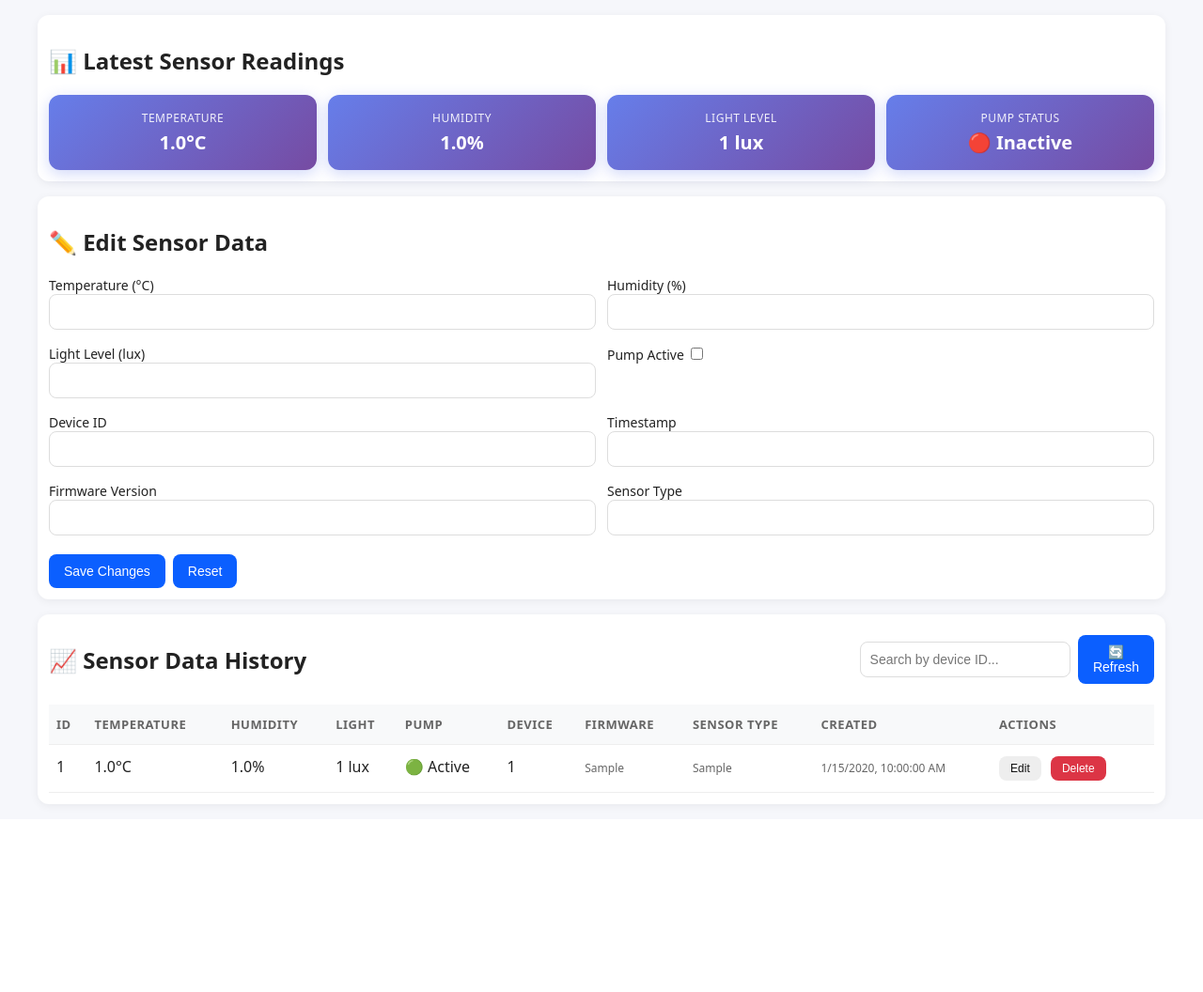
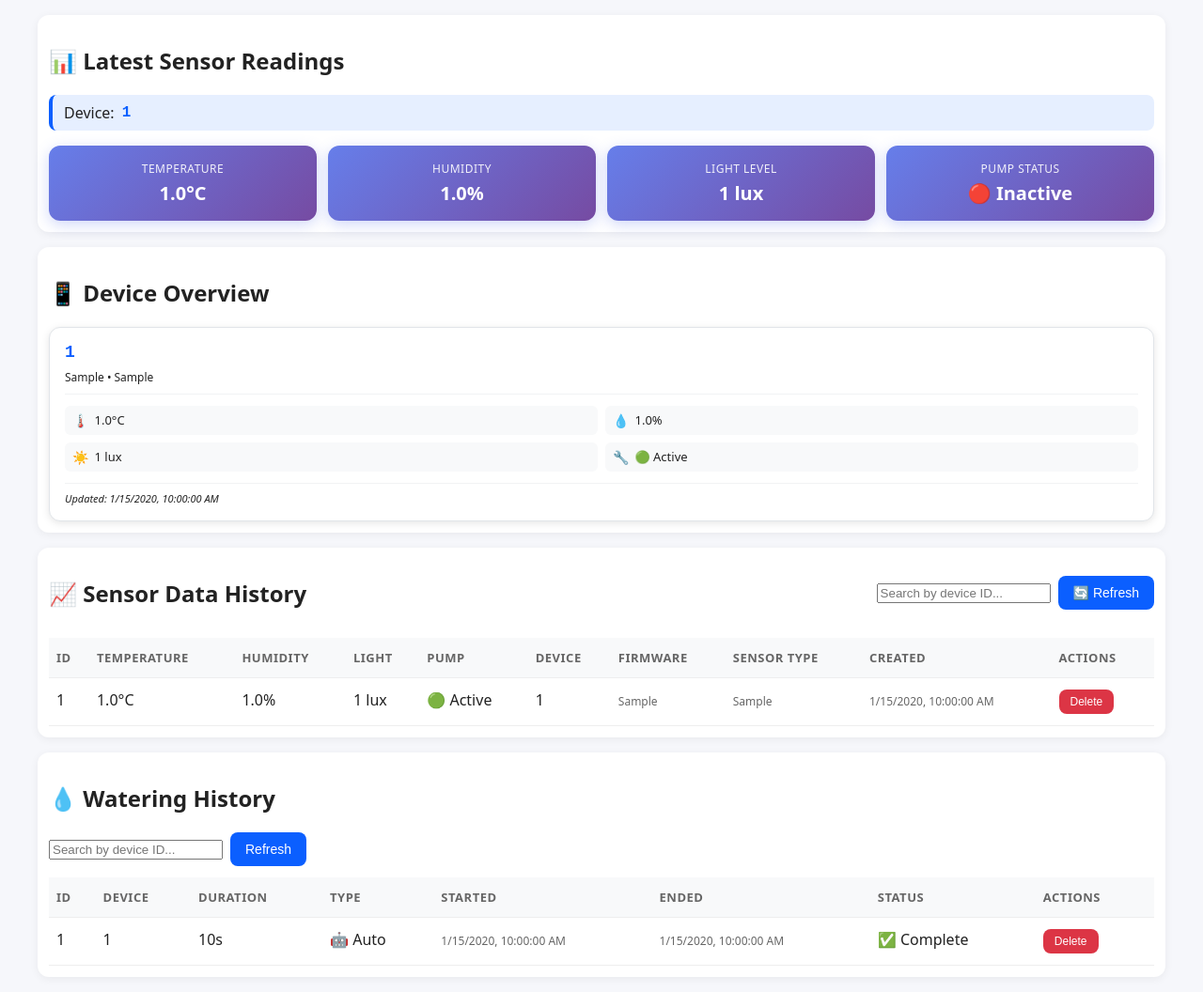
Before and after one commit to Murph-Dev/SimplePiBackend, a FastAPI app: page / in a window 1280 px wide. Shown: the part 93-1149 px from the top of the page at 94% size. Before the commit the page ends 954 px from the top, so only its background shows below. Run offline with FastAPI, Linux system fonts and the light colour scheme; tables that the repository leaves empty hold one stand-in row (values such as "Sample post").

Commit message:
Updated web dashboard

```diff
--- a/app/main.py
+++ b/app/main.py
@@ -4,7 +4,7 @@ from fastapi.staticfiles import StaticFiles
 from fastapi.templating import Jinja2Templates
 from typing import List, Optional
 from sqlmodel import select
-from .models import SensorData, SensorDataCreate, SensorDataUpdate, ArduinoSensorData, WateringData, WateringDataUpdate
+from .models import SensorData, SensorDataCreate, SensorDataUpdate, ArduinoSensorData, WateringData, WateringDataUpdate, WateringHistory, WateringHistoryCreate, WateringHistoryUpdate
 from .db import init_db, get_session
 from datetime import datetime
 import os
@@ -120,6 +120,10 @@ def update_watering_data(payload: WateringDataUpdate, session: Session = Depends
         session.commit()
         session.refresh(watering_data)
 
+    # Check if pump status is changing
+    old_pump_active = watering_data.pump_active
+    new_pump_active = payload.pump_active
+
     # Update fields
     data = payload.dict(exclude_unset=True)
     for k, v in data.items():
@@ -129,7 +133,83 @@ def update_watering_data(payload: WateringDataUpdate, session: Session = Depends
     # Update the timestamp
     watering_data.timestamp = datetime.utcnow().timestamp()
 
+    # Create history records when watering starts or ends
+    if old_pump_active != new_pump_active and new_pump_active is not None:
+        current_time = datetime.utcnow()
+
+        if new_pump_active and not old_pump_active:
+            # Watering started - create new history record
+            history = WateringHistory(
+                device_id=device_id,
+                watering_duration=watering_data.watering_duration,
+                auto_watering=watering_data.auto_watering,
+                watering_started=current_time,
+                watering_ended=None
+            )
+            session.add(history)
+        elif not new_pump_active and old_pump_active:
+            # Watering ended - update the most recent incomplete history record
+            latest_history = session.exec(
+                select(WateringHistory)
+                .where(WateringHistory.device_id == device_id)
+                .where(WateringHistory.watering_ended.is_(None))
+                .order_by(WateringHistory.watering_started.desc())
+            ).first()
+
+            if latest_history:
+                latest_history.watering_ended = current_time
+                session.add(latest_history)
+
     session.add(watering_data)
     session.commit()
     session.refresh(watering_data)
     return watering_data
+
+# ------------------ Watering History API ------------------
+@app.get("/api/v1/watering-history", response_model=List[WateringHistory])
+def list_watering_history(device_id: Optional[str] = None, session: Session = Depends(session_dep)):
+    statement = select(WateringHistory)
+    if device_id:
+        statement = statement.where(WateringHistory.device_id == device_id)
+    statement = statement.order_by(WateringHistory.watering_started.desc())
+    history = session.exec(statement).all()
+    return history
+
+@app.get("/api/v1/watering-history/{history_id}", response_model=WateringHistory)
+def get_watering_history(history_id: int, session: Session = Depends(session_dep)):
+    history = session.get(WateringHistory, history_id)
+    if not history:
+        raise HTTPException(status_code=404, detail="Watering history not found")
+    return history
+
+@app.post("/api/v1/watering-history", response_model=WateringHistory, status_code=201)
+def create_watering_history(history_data: WateringHistoryCreate, session: Session = Depends(session_dep)):
+    history = WateringHistory(**history_data.dict())
+    session.add(history)
+    session.commit()
+    session.refresh(history)
+    return history
+
+@app.put("/api/v1/watering-history/{history_id}", response_model=WateringHistory)
+def update_watering_history(history_id: int, payload: WateringHistoryUpdate, session: Session = Depends(session_dep)):
+    history = session.get(WateringHistory, history_id)
+    if not history:
+        raise HTTPException(status_code=404, detail="Watering history not found")
+
+    data = payload.dict(exclude_unset=True)
+    for k, v in data.items():
+        setattr(history, k, v)
+
+    session.add(history)
+    session.commit()
+    session.refresh(history)
+    return history
+
+@app.delete("/api/v1/watering-history/{history_id}", status_code=204)
+def delete_watering_history(history_id: int, session: Session = Depends(session_dep)):
+    history = session.get(WateringHistory, history_id)
+    if not history:
+        raise HTTPException(status_code=404, detail="Watering history not found")
+    session.delete(history)
+    session.commit()
+    return
--- a/app/static/app.js
+++ b/app/static/app.js
@@ -8,6 +8,11 @@ const api = {
   async delSensor(id){ const r = await fetch('/api/v1/sensor-data/'+id,{method:'DELETE'}); if(!r.ok) throw new Error('Delete failed'); return true; },
   async getWatering(deviceId = 'autogrow_esp32'){ const r = await fetch('/api/v1/watering/' + deviceId); if(!r.ok) throw new Error('Get watering failed'); return r.json(); },
   async updateWatering(data){ const r = await fetch('/api/v1/watering',{method:'PUT',headers:{'Content-Type':'application/json'},body:JSON.stringify(data)}); if(!r.ok) throw new Error('Update watering failed'); return r.json(); },
+  async listWateringHistory(deviceId){ const r = await fetch('/api/v1/watering-history' + (deviceId?`?device_id=${encodeURIComponent(deviceId)}`:'')); return r.json(); },
+  async getWateringHistory(id){ const r = await fetch('/api/v1/watering-history/'+id); if(!r.ok) throw new Error('Not found'); return r.json(); },
+  async createWateringHistory(data){ const r = await fetch('/api/v1/watering-history',{method:'POST',headers:{'Content-Type':'application/json'},body:JSON.stringify(data)}); if(!r.ok) throw new Error('Create failed'); return r.json(); },
+  async updateWateringHistory(id,data){ const r = await fetch('/api/v1/watering-history/'+id,{method:'PUT',headers:{'Content-Type':'application/json'},body:JSON.stringify(data)}); if(!r.ok) throw new Error('Update failed'); return r.json(); },
+  async delWateringHistory(id){ const r = await fetch('/api/v1/watering-history/'+id,{method:'DELETE'}); if(!r.ok) throw new Error('Delete failed'); return true; },
 };
 
 async function refreshHealth(){
@@ -39,6 +44,24 @@ function formatPumpStatus(pump, wateringData){
   return isActive ? '🟢 Active' : '🔴 Inactive';
 }
 
+function formatWateringDuration(seconds){
+  if (seconds < 60) {
+    return `${seconds}s`;
+  } else {
+    const minutes = Math.floor(seconds / 60);
+    const remainingSeconds = seconds % 60;
+    return remainingSeconds > 0 ? `${minutes}m ${remainingSeconds}s` : `${minutes}m`;
+  }
+}
+
+function formatWateringType(autoWatering){
+  return autoWatering ? '🤖 Auto' : '👤 Manual';
+}
+
+function formatWateringStatus(wateringEnded){
+  return wateringEnded ? '✅ Complete' : '🔄 In Progress';
+}
+
 
 async function updateLatestReadings(sensors){
   if(sensors.length === 0) return;
@@ -47,6 +70,7 @@ async function updateLatestReadings(sensors){
   $('#latest-temp').textContent = formatTemperature(latest.temperature);
   $('#latest-humidity').textContent = formatHumidity(latest.humidity);
   $('#latest-lux').textContent = formatLux(latest.lux);
+  $('#latest-device').textContent = latest.device_id || 'Unknown';
 
   // Fetch watering data and update pump status
   try {
@@ -75,8 +99,25 @@ function rowHtml(sensor){
     <td><span class="muted">${sensorType}</span></td>
     <td><span class="muted">${created}</span></td>
     <td class="actions-col">
-      <button data-edit="${sensor.id}">Edit</button>
       <button class="danger" data-del="${sensor.id}">Delete</button>
+    </td>
+  </tr>`;
+}
+
+function wateringRowHtml(watering){
+  const started = formatDateTime(watering.watering_started);
+  const ended = watering.watering_ended ? formatDateTime(watering.watering_ended) : '--';
+  const deviceId = watering.device_id || 'Unknown';
+  return `<tr>
+    <td>${watering.id}</td>
+    <td>${deviceId}</td>
+    <td>${formatWateringDuration(watering.watering_duration)}</td>
+    <td>${formatWateringType(watering.auto_watering)}</td>
+    <td><span class="muted">${started}</span></td>
+    <td><span class="muted">${ended}</span></td>
+    <td>${formatWateringStatus(watering.watering_ended)}</td>
+    <td class="actions-col">
+      <button class="danger" data-del-watering="${watering.id}">Delete</button>
     </td>
   </tr>`;
 }
@@ -92,97 +133,109 @@ async function loadTable(q){
   }
 }
 
-function formData(){
-  const tempRaw = $('#sensor-temp').value;
-  const humidityRaw = $('#sensor-humidity').value;
-  const luxRaw = $('#sensor-lux').value;
-  const pump = $('#sensor-pump').checked;
-  const device = $('#sensor-device').value.trim() || null;
-  const timestampRaw = $('#sensor-timestamp').value;
-  const firmware = $('#sensor-firmware').value.trim() || null;
-  const sensorType = $('#sensor-type').value.trim() || null;
-
-  const temperature = tempRaw === '' ? null : Number(tempRaw);
-  const humidity = humidityRaw === '' ? null : Number(humidityRaw);
-  const lux = luxRaw === '' ? null : Number(luxRaw);
-  const timestamp = timestampRaw === '' ? null : Number(timestampRaw);
-
-  return { temperature, humidity, lux, pump_active: pump, device_id: device, timestamp, firmware_version: firmware, sensor_type: sensorType };
+async function loadWateringTable(deviceId){
+  try {
+    const wateringHistory = await api.listWateringHistory(deviceId);
+    $('#watering-table tbody').innerHTML = wateringHistory.map(wateringRowHtml).join('');
+  } catch (error) {
+    console.error('Failed to load watering history:', error);
+    $('#watering-table tbody').innerHTML = '<tr><td colspan="8" class="error">Failed to load data</td></tr>';
+  }
 }
 
-function resetForm(){
-  $('#sensor-id').value = '';
-  $('#sensor-temp').value = '';
-  $('#sensor-humidity').value = '';
-  $('#sensor-lux').value = '';
-  $('#sensor-pump').checked = false;
-  $('#sensor-device').value = '';
-  $('#sensor-timestamp').value = '';
-  $('#sensor-firmware').value = '';
-  $('#sensor-type').value = '';
+function getUniqueDevices(sensors){
+  const deviceMap = new Map();
+
+  sensors.forEach(sensor => {
+    const deviceId = sensor.device_id || 'Unknown';
+    if (!deviceMap.has(deviceId) || new Date(sensor.created_at) > new Date(deviceMap.get(deviceId).created_at)) {
+      deviceMap.set(deviceId, sensor);
+    }
+  });
+
+  return Array.from(deviceMap.values()).sort((a, b) => new Date(b.created_at) - new Date(a.created_at));
 }
 
-function populateForm(sensor){
-  $('#sensor-id').value = sensor.id;
-  $('#sensor-temp').value = sensor.temperature;
-  $('#sensor-humidity').value = sensor.humidity;
-  $('#sensor-lux').value = sensor.lux;
-  $('#sensor-pump').checked = sensor.pump_active;
-  $('#sensor-device').value = sensor.device_id || '';
-  $('#sensor-timestamp').value = sensor.timestamp || '';
-  $('#sensor-firmware').value = sensor.firmware_version || '';
-  $('#sensor-type').value = sensor.sensor_type || '';
+function deviceCardHtml(device){
+  const deviceId = device.device_id || 'Unknown';
+  const firmware = device.firmware_version || 'N/A';
+  const sensorType = device.sensor_type || 'N/A';
+  const lastUpdate = formatDateTime(device.created_at);
+
+  return `
+    <div class="device-card">
+      <div class="device-header">
+        <h3 class="device-name">${deviceId}</h3>
+        <span class="device-meta">${firmware} • ${sensorType}</span>
+      </div>
+      <div class="device-readings">
+        <div class="device-reading">
+          <span class="device-reading-label">🌡️</span>
+          <span class="device-reading-value">${formatTemperature(device.temperature)}</span>
+        </div>
+        <div class="device-reading">
+          <span class="device-reading-label">💧</span>
+          <span class="device-reading-value">${formatHumidity(device.humidity)}</span>
+        </div>
+        <div class="device-reading">
+          <span class="device-reading-label">☀️</span>
+          <span class="device-reading-value">${formatLux(device.lux)}</span>
+        </div>
+        <div class="device-reading">
+          <span class="device-reading-label">🔧</span>
+          <span class="device-reading-value">${formatPumpStatus(device.pump_active)}</span>
+        </div>
+      </div>
+      <div class="device-footer">
+        <span class="device-updated">Updated: ${lastUpdate}</span>
+      </div>
+    </div>
+  `;
 }
 
+async function loadDeviceOverview(){
+  try {
+    const sensors = await api.listSensors();
+    const uniqueDevices = getUniqueDevices(sensors);
+
+    if (uniqueDevices.length === 0) {
+      $('#device-overview').innerHTML = '<div class="no-data">No device data available</div>';
+      return;
+    }
+
+    $('#device-overview').innerHTML = uniqueDevices.map(deviceCardHtml).join('');
+  } catch (error) {
+    console.error('Failed to load device overview:', error);
+    $('#device-overview').innerHTML = '<div class="error">Failed to load device data</div>';
+  }
+}
+
+
 document.addEventListener('click', async (e) => {
-  const editId = e.target.getAttribute('data-edit');
   const delId = e.target.getAttribute('data-del');
+  const delWateringId = e.target.getAttribute('data-del-watering');
 
-  if(editId){
-    try {
-      const sensor = await api.getSensor(editId);
-      populateForm(sensor);
-    } catch (error) {
-      alert('Failed to load sensor data');
-    }
-  }else if(delId){
+  if(delId){
     if(confirm('Delete sensor reading #' + delId + '?')){
       try {
         await api.delSensor(delId);
         await loadTable($('#search').value.trim());
-        resetForm();
       } catch (error) {
         alert('Failed to delete sensor data');
+      }
+    }
+  }else if(delWateringId){
+    if(confirm('Delete watering record #' + delWateringId + '?')){
+      try {
+        await api.delWateringHistory(delWateringId);
+        await loadWateringTable($('#watering-search').value.trim());
+      } catch (error) {
+        alert('Failed to delete watering history');
       }
     }
   }
 });
 
-$('#sensor-form').addEventListener('submit', async (e) => {
-  e.preventDefault();
-  const id = $('#sensor-id').value;
-  const payload = formData();
-
-  // Validate required fields
-  if(payload.temperature === null || payload.humidity === null || payload.lux === null){
-    alert('Temperature, humidity, and light level are required');
-    return;
-  }
-
-  try {
-    if(id){
-      await api.updateSensor(id, payload);
-    }else{
-      await api.createSensor(payload);
-    }
-    await loadTable($('#search').value.trim());
-    resetForm();
-  } catch (error) {
-    alert('Failed to save sensor data');
-  }
-});
-
-$('#reset-btn').addEventListener('click', resetForm);
 
 $('#search').addEventListener('input', async (e) => {
   await loadTable(e.target.value.trim());
@@ -192,9 +245,18 @@ $('#refresh-btn').addEventListener('click', async () => {
   await loadTable($('#search').value.trim());
 });
 
+$('#watering-search').addEventListener('input', (e) => {
+  loadWateringTable(e.target.value.trim());
+});
+
+$('#watering-refresh-btn').addEventListener('click', async () => {
+  await loadWateringTable($('#watering-search').value.trim());
+});
+
 // Auto-refresh sensor data every 30 seconds
 setInterval(async () => {
   await loadTable($('#search').value.trim());
+  await loadDeviceOverview();
 }, 30000);
 
 // Auto-refresh pump status (including watering data) every 5 seconds (more frequent for real-time updates)
@@ -215,4 +277,6 @@ setInterval(async () => {
 (async function init(){
   await refreshHealth();
   await loadTable();
+  await loadDeviceOverview();
+  await loadWateringTable();
 })();
--- a/app/static/styles.css
+++ b/app/static/styles.css
@@ -75,46 +75,111 @@ main {
   font-weight: 600;
 }
 
-/* Form styles */
-.form-row {
+/* Device info styles */
+.device-info {
+  display: flex;
+  align-items: center;
+  gap: 8px;
+  margin-bottom: 16px;
+  padding: 8px 12px;
+  background: rgba(11, 95, 255, 0.1);
+  border-radius: 8px;
+  border-left: 4px solid var(--primary);
+}
+
+.device-label {
+  font-weight: 500;
+  color: var(--text-secondary);
+}
+
+.device-name {
+  font-weight: 600;
+  color: var(--primary);
+  font-family: 'Courier New', monospace;
+}
+
+/* Device overview styles */
+.device-overview {
+  display: grid;
+  grid-template-columns: repeat(auto-fit, minmax(300px, 1fr));
+  gap: 16px;
+  margin-top: 16px;
+}
+
+.device-card {
+  background: white;
+  border: 1px solid #e1e5e9;
+  border-radius: 12px;
+  padding: 16px;
+  box-shadow: 0 2px 8px rgba(0, 0, 0, 0.1);
+  transition: all 0.2s ease;
+}
+
+.device-card:hover {
+  transform: translateY(-2px);
+  box-shadow: 0 4px 16px rgba(0, 0, 0, 0.15);
+}
+
+.device-header {
+  margin-bottom: 12px;
+  border-bottom: 1px solid #f1f3f4;
+  padding-bottom: 8px;
+}
+
+.device-header .device-name {
+  font-size: 18px;
+  font-weight: 600;
+  color: var(--primary);
+  margin: 0 0 4px 0;
+  font-family: 'Courier New', monospace;
+}
+
+.device-meta {
+  font-size: 12px;
+  color: var(--text-secondary);
+  font-weight: 500;
+}
+
+.device-readings {
   display: grid;
   grid-template-columns: 1fr 1fr;
-  gap: 12px;
+  gap: 8px;
   margin-bottom: 12px;
 }
 
-label {
-  display: block;
-  margin-bottom: 4px;
-  font-weight: 500;
+.device-reading {
+  display: flex;
+  align-items: center;
+  gap: 6px;
+  padding: 6px 8px;
+  background: #f8f9fa;
+  border-radius: 6px;
+}
+
+.device-reading-label {
   font-size: 14px;
 }
 
-input, textarea {
-  width: 100%;
-  padding: 10px;
-  border-radius: 8px;
-  border: 1px solid #ddd;
-  font-size: 14px;
-  box-sizing: border-box;
+.device-reading-value {
+  font-size: 13px;
+  font-weight: 500;
+  color: var(--text-primary);
 }
 
-input:focus, textarea:focus {
-  outline: none;
-  border-color: var(--primary);
-  box-shadow: 0 0 0 2px rgba(11, 95, 255, 0.1);
+.device-footer {
+  display: flex;
+  justify-content: space-between;
+  align-items: center;
+  font-size: 11px;
+  color: var(--text-secondary);
+  border-top: 1px solid #f1f3f4;
+  padding-top: 8px;
 }
 
-input[type="checkbox"] {
-  width: auto;
-  margin-right: 8px;
+.device-updated {
+  font-style: italic;
 }
 
-.actions {
-  display: flex;
-  gap: 8px;
-  margin-top: 16px;
-}
 
 .controls {
   display: flex;
@@ -214,7 +279,11 @@ button:active {
     grid-template-columns: 1fr 1fr;
   }
 
-  .form-row {
+  .device-overview {
+    grid-template-columns: 1fr;
+  }
+
+  .device-readings {
     grid-template-columns: 1fr;
   }
 
--- a/app/templates/index.html
+++ b/app/templates/index.html
@@ -15,6 +15,10 @@
   <main>
     <section class="card">
       <h2>📊 Latest Sensor Readings</h2>
+      <div class="device-info">
+        <span class="device-label">Device: </span>
+        <span id="latest-device" class="device-name">--</span>
+      </div>
       <div id="latest-readings" class="latest-readings">
         <div class="reading-card">
           <div class="reading-label">Temperature</div>
@@ -36,30 +40,10 @@
     </section>
 
     <section class="card">
-      <h2>✏️ Edit Sensor Data</h2>
-      <form id="sensor-form">
-        <input type="hidden" id="sensor-id">
-        <div class="form-row">
-          <label>Temperature (°C) <input id="sensor-temp" type="number" step="0.1"></label>
-          <label>Humidity (%) <input id="sensor-humidity" type="number" step="0.1"></label>
-        </div>
-        <div class="form-row">
-          <label>Light Level (lux) <input id="sensor-lux" type="number"></label>
-          <label>Pump Active <input id="sensor-pump" type="checkbox"></label>
-        </div>
-        <div class="form-row">
-          <label>Device ID <input id="sensor-device" maxlength="50"></label>
-          <label>Timestamp <input id="sensor-timestamp" type="number"></label>
-        </div>
-        <div class="form-row">
-          <label>Firmware Version <input id="sensor-firmware" maxlength="20"></label>
-          <label>Sensor Type <input id="sensor-type" maxlength="50"></label>
-        </div>
-        <div class="actions">
-          <button type="submit">Save Changes</button>
-          <button type="button" id="reset-btn">Reset</button>
-        </div>
-      </form>
+      <h2>📱 Device Overview</h2>
+      <div class="device-overview" id="device-overview">
+        <div class="loading">Loading device data...</div>
+      </div>
     </section>
 
     <section class="card">
@@ -85,10 +69,35 @@
             <th>Actions</th>
           </tr>
         </thead>
-        <tbody></tbody>
-      </table>
-    </section>
-  </main>
+        <tbody>      </tbody>
+    </table>
+  </section>
+
+  <section class="card">
+    <h2>💧 Watering History</h2>
+    <div class="controls">
+      <input id="watering-search" type="text" placeholder="Search by device ID...">
+      <button id="watering-refresh-btn">Refresh</button>
+    </div>
+    <table id="watering-table">
+      <thead>
+        <tr>
+          <th>ID</th>
+          <th>Device</th>
+          <th>Duration</th>
+          <th>Type</th>
+          <th>Started</th>
+          <th>Ended</th>
+          <th>Status</th>
+          <th>Actions</th>
+        </tr>
+      </thead>
+      <tbody>
+        <tr><td colspan="8" class="loading">Loading watering history...</td></tr>
+      </tbody>
+    </table>
+  </section>
+</main>
 
   <script src="/static/app.js"></script>
 </body>
--- a/populate_dummy_data.py
+++ b/populate_dummy_data.py
@@ -224,7 +224,7 @@ if __name__ == "__main__":
 
     # Check if server is running
     try:
-        response = requests.get(f"{base_url}/api/health", timeout=5)
+        response = requests.get(f"{base_url}/api/v1/health", timeout=5)
         if response.status_code != 200:
             print(f"[ERROR] Server health check failed: {response.status_code}")
             sys.exit(1)
```
Also changed, not shown: app/models.py (+18 -0 lines), test_watering_history.py (added, +169 -0 lines), README.md.
